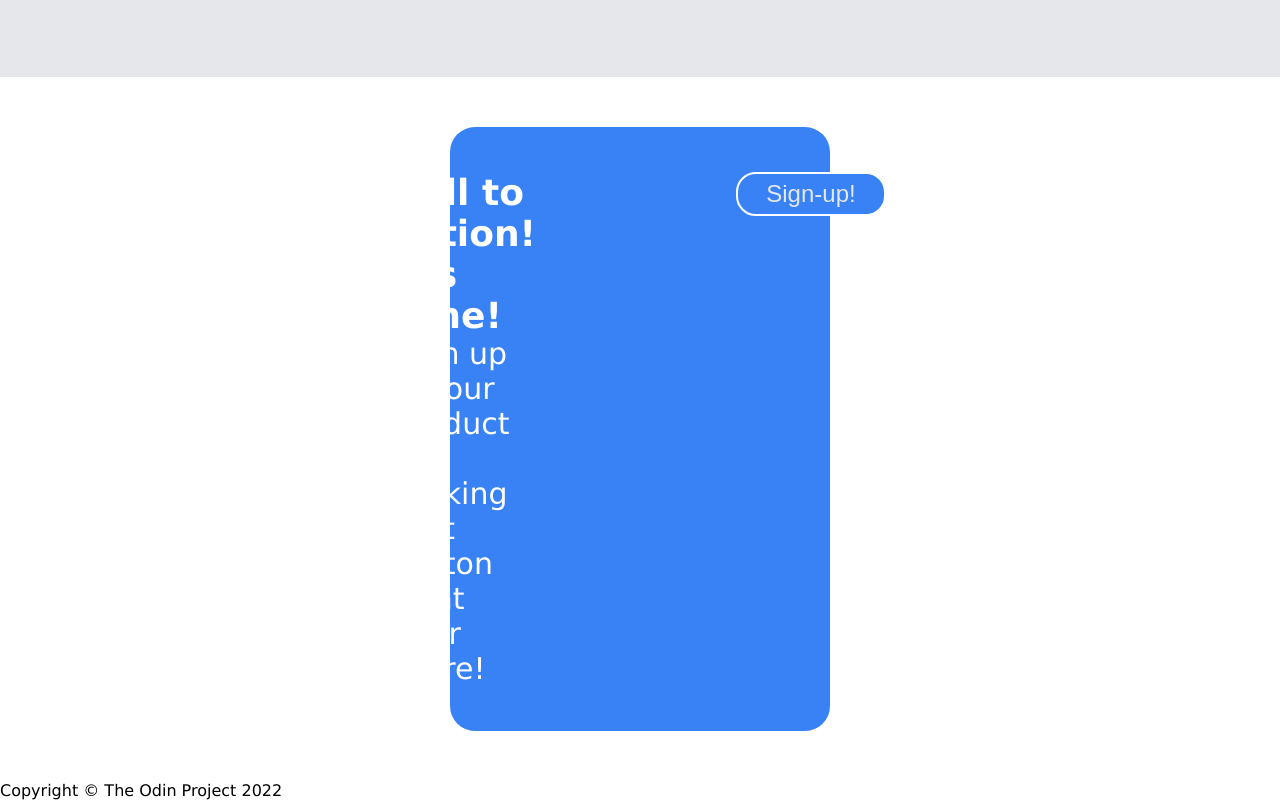
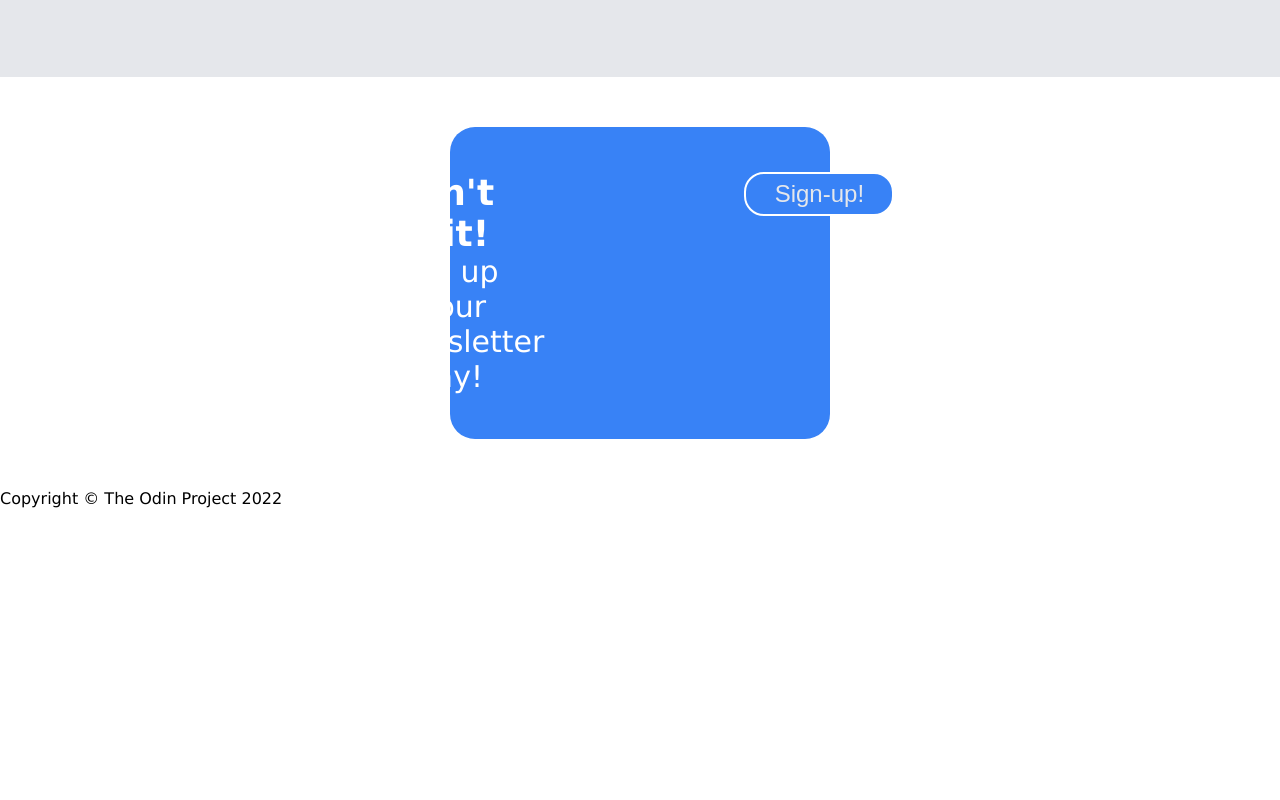
Before and after one commit to Theski-Theland/landing-page, a plain HTML site: page index.html in a window 1280 px wide. Shown: the part 1608-2408 px from the top of the page. After the commit the page ends 2116 px from the top, so only its background shows below. Drawn offline with Linux system fonts and the light colour scheme.

Commit message:
Add text to b4

```diff
--- a/index.html
+++ b/index.html
@@ -54,8 +54,8 @@
         <div class="body-four">
             <div class="b4all">
                 <div class="b4text">
-                    <div class="b4l1">Call to action! It's time!</div>
-                    <div class="b4l2">Sign up for our product by clicking that button right over there!</div>
+                    <div class="b4l1">Don't wait!</div>
+                    <div class="b4l2">Sign up for our newsletter today!</div>
                 </div>
                 <a href="insert link"><button id=button2 type="button">Sign-up!</button></a>
             </div>
```
